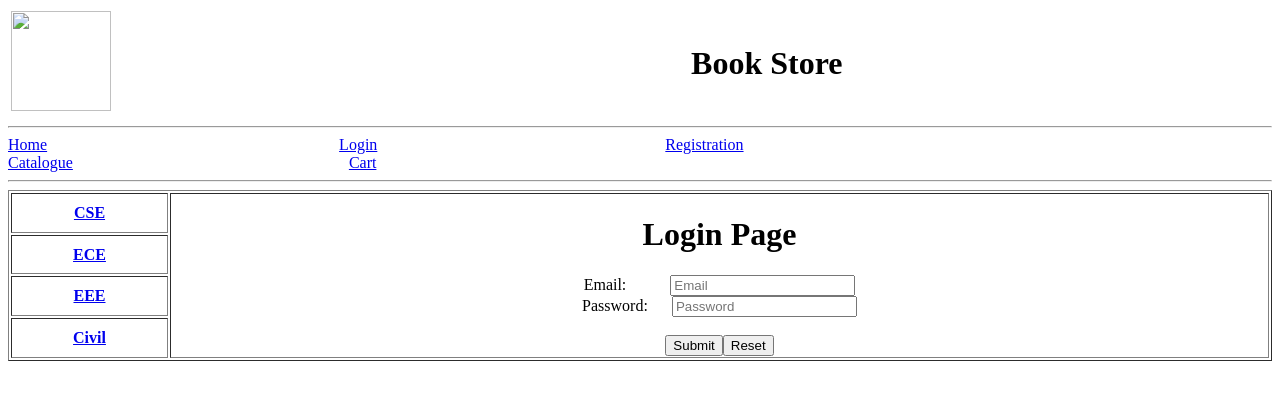
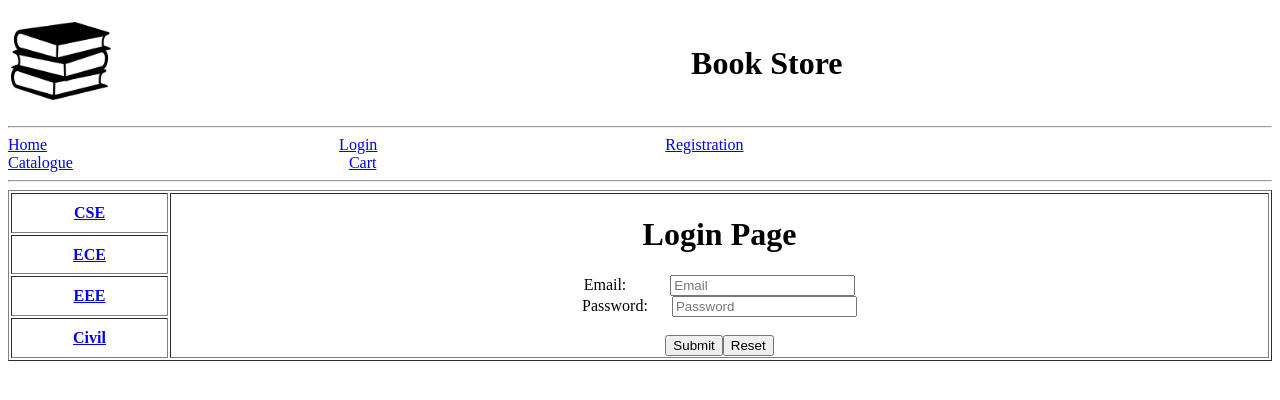
Before and after one commit to CSE-2ndYear-2025/assignment-01-Piyushtiwari919, a plain HTML site: page subs/login.html in a window 1280 px wide. Drawn offline with Linux system fonts and the light colour scheme.

Commit message:
Update login.html

```diff
--- a/subs/login.html
+++ b/subs/login.html
@@ -7,7 +7,7 @@
 </head>
     <table width="100%">
         <td width = "20%">
-        <img src = "media/book.png" height="100px" width="100px"></h1>
+        <img src = "images/book.png" height="100px" width="100px"></h1>
         </td>
         <td align = "center">
             <h1>Book Store</h1>
```
